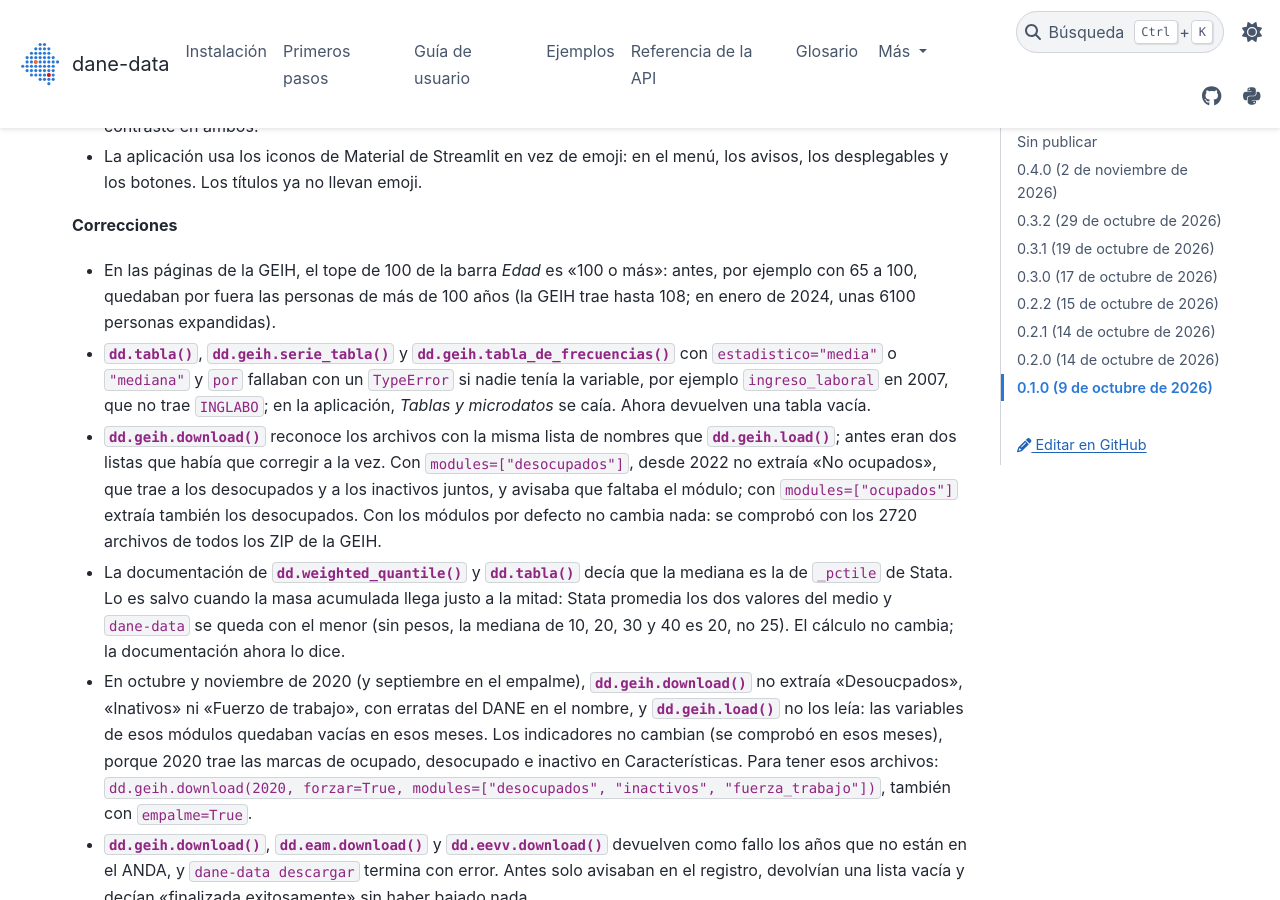
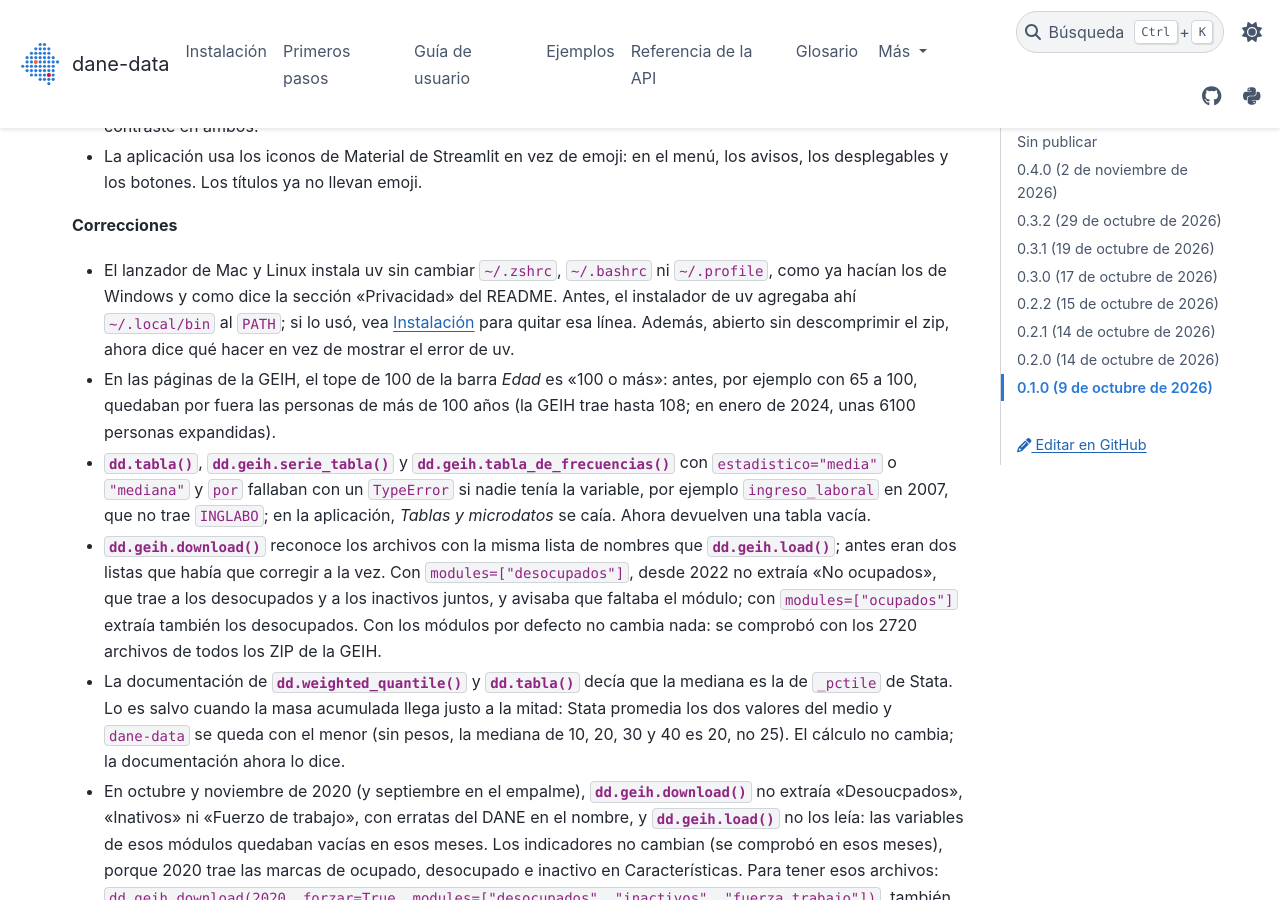
Before and after one commit to IntegralIndefinida/DANE-data, a Sphinx documentation site: the page built from docs/novedades.md, in a window 1280 px wide and 900 px high, scrolled down 1654 px. Built offline with Sphinx 7.4.7 and the PyData theme 0.15.4, drawn with Linux system fonts in a browser that asks for light colours.

Commit message:
Instalar uv sin tocar el perfil del usuario en el lanzador de Mac y Linux
El instalador de uv agrega ~/.local/bin al PATH en ~/.zshrc, ~/.bashrc o ~/.profile, salvo con
UV_NO_MODIFY_PATH. El .bat y el .exe lo ponían; el .sh no, aunque la sección «Privacidad» del
README dice que el lanzador no cambia el PATH del usuario. El .sh ya agrega ~/.local/bin a su
propio PATH, así que no hace falta más. La guía de desinstalación dice cómo quitar esa línea a
quien usó un lanzador anterior.

Además, como el .bat y el .exe, avisa si se abre sin descomprimir el zip (sin pyproject.toml al
lado) en vez de mostrar el error de uv. Primeras pruebas de los lanzadores, con curl y uv falsos.

```diff
--- a/docs/novedades.md
+++ b/docs/novedades.md
@@ -57,6 +57,10 @@
 
 **Correcciones**
 
+* El lanzador de Mac y Linux instala uv sin cambiar `~/.zshrc`, `~/.bashrc` ni `~/.profile`, como ya hacían los de
+  Windows y como dice la sección «Privacidad» del README. Antes, el instalador de uv agregaba ahí `~/.local/bin` al
+  `PATH`; si lo usó, vea {doc}`instalacion` para quitar esa línea. Además, abierto sin descomprimir el zip, ahora dice
+  qué hacer en vez de mostrar el error de uv.
 * En las páginas de la GEIH, el tope de 100 de la barra *Edad* es «100 o más»: antes, por ejemplo con 65 a 100, quedaban
   por fuera las personas de más de 100 años (la GEIH trae hasta 108; en enero de 2024, unas 6100 personas expandidas).
 * {dd}`tabla()`, {dd}`geih.serie_tabla()` y {dd}`geih.tabla_de_frecuencias()` con `estadistico="media"` o `"mediana"`
```
Also changed, not shown: README.md (+2 -1 lines), docs/instalacion.md (+3 -1 lines), 2 other files.
